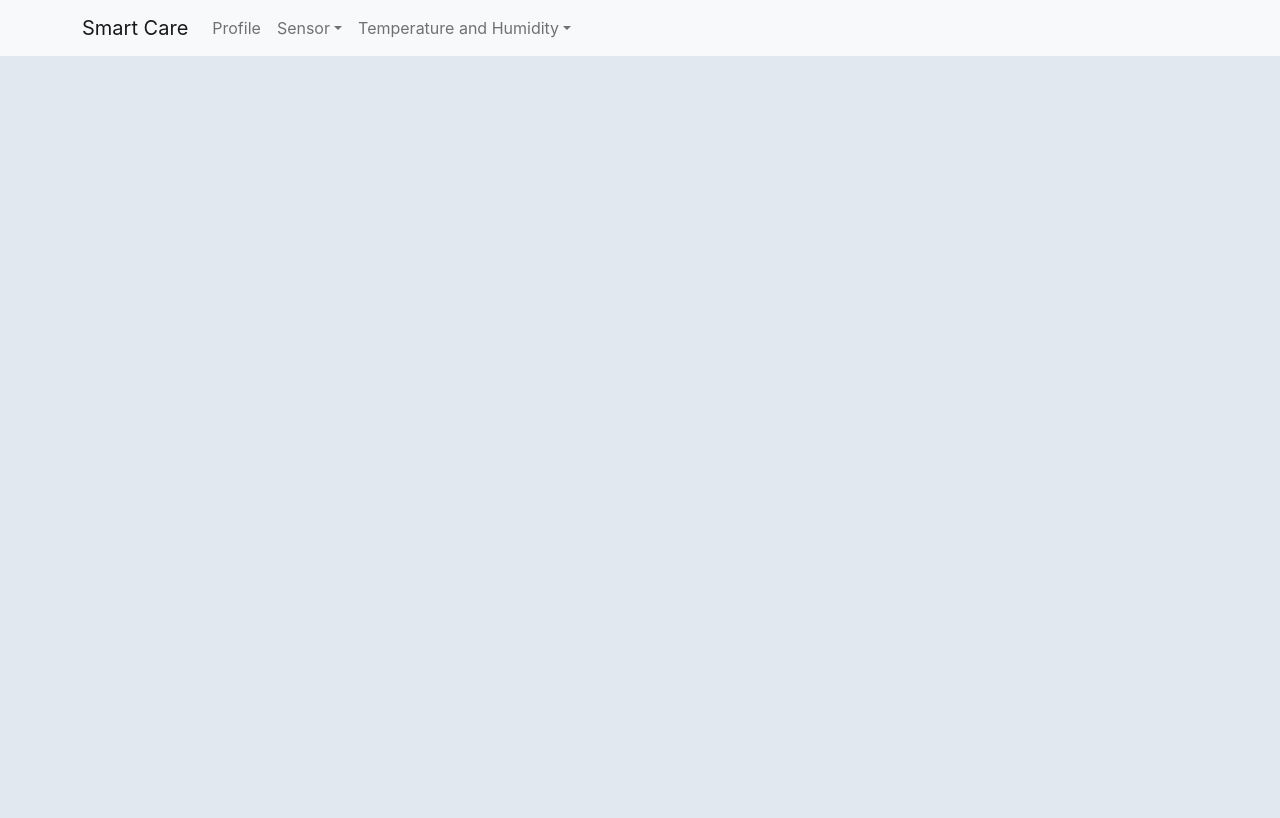
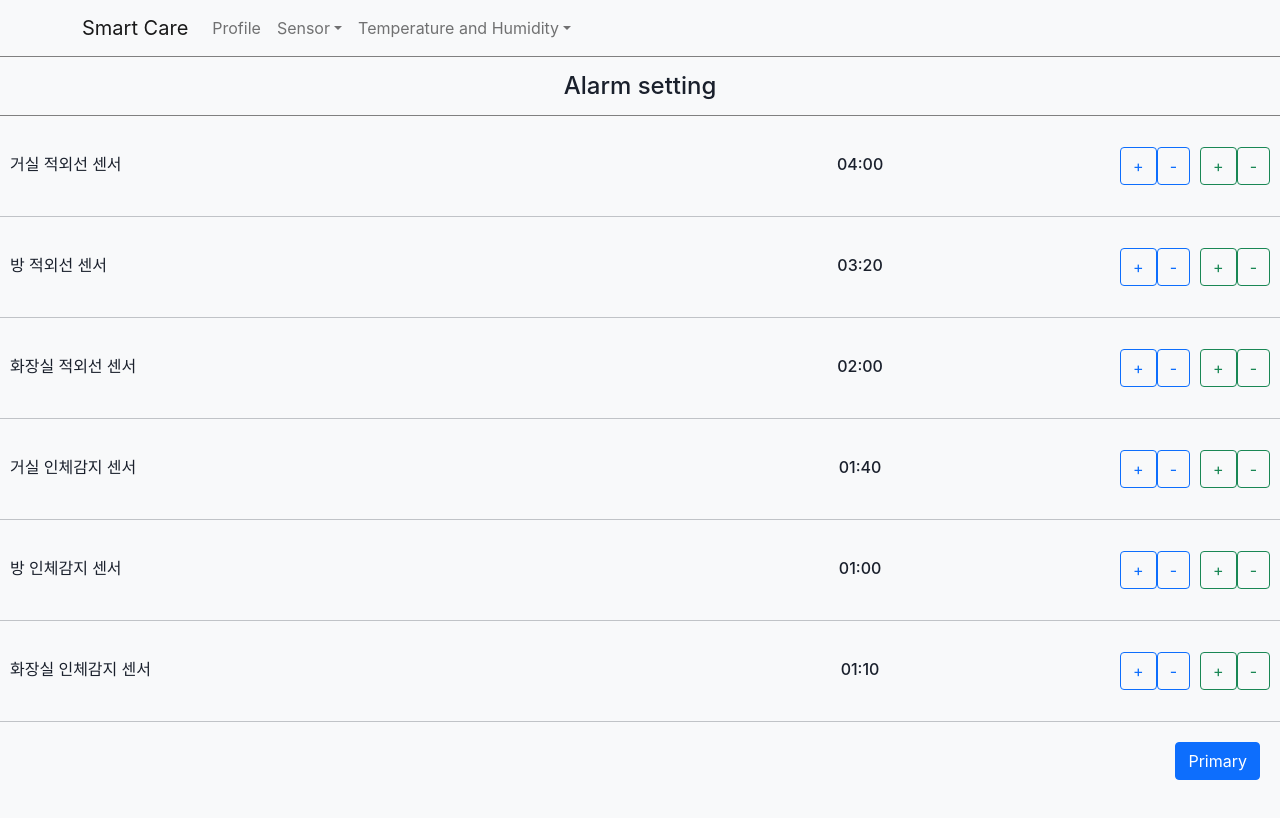
Before and after one commit to josajang98/smart_care, a React (Create React App) app in the folder smartcare/: page /alarm in a window 1280 px wide. Shown: the top 818 px of the page. Built offline with nearby package versions, Linux system fonts and the light colour scheme.

Commit message:
Feat: 알람 세팅 페이지 코딩

```diff
--- /dev/null
+++ b/smartcare/src/Alarm.css
@@ -0,0 +1,26 @@
+.alarm {
+  height: 100%;
+  background-color: #f8f9fa;
+}
+.obj {
+  display: flex;
+  align-items: center;
+  justify-content: space-between;
+  padding: 10px;
+  height: 100px;
+}
+.obj .info {
+  display: flex;
+  justify-content: space-between;
+  align-items: center;
+}
+.obj .btn-group .btns {
+  margin-left: 10px;
+}
+.save-btn {
+  margin: 20px;
+  float: right;
+}
+hr {
+  margin: 0;
+}
--- /dev/null
+++ b/smartcare/src/Alarm.js
@@ -0,0 +1,93 @@
+import { useState } from 'react'
+import { Button } from 'react-bootstrap'
+import './Alarm.css'
+function Alarm() {
+  const [times, setTimes] = useState({
+    "거실 적외선 센서": 240,
+    "방 적외선 센서": 200,
+    "화장실 적외선 센서": 120,
+    "거실 인체감지 센서": 100,
+    "방 인체감지 센서": 60,
+    "화장실 인체감지 센서": 70,
+  })
+
+  function display(times) {
+    const result = [];
+    for (const key in times) {
+      result.push(
+        <Obj name={key} times={times} h={Math.floor(times[key] / 60).toString().padStart(2, '0')} m={(times[key] % 60).toString().padStart(2, '0')} setTimes={setTimes} />
+      )
+    }
+    return result;
+  }
+
+  return (
+    <div className='alarm'>
+      <section className='title'>
+        <h4>Alarm setting</h4>
+      </section>
+
+      <section className='sensor-value-settings'>
+        {display(times)}
+      </section>
+      <Button className='save-btn' variant="primary">Primary</Button>{' '}
+    </div>
+
+  )
+}
+
+function Obj({ name, h, m, setTimes, times }) {
+  function setHourMin(name, value, setTimes) {
+    const copy = { ...times };
+    switch (value) {
+      case 'hp':
+        copy[name] += 60;
+        setTimes(copy);
+        break;
+      case 'hm':
+        if (copy[name] < 60) copy[name] = 0
+        else copy[name] -= 60;
+        setTimes(copy);
+        break;
+      case 'mp':
+        copy[name] += 10;
+        setTimes(copy);
+        break;
+      case 'mm':
+        if (copy[name] < 10) copy[name] = 0
+        else copy[name] -= 10;
+        setTimes(copy);
+        break;
+    }
+
+  }
+  return (
+    <div>
+      <article className='obj'>
+
+        <div className='info'>
+          <h6>{name}</h6>
+        </div>
+        <div className='time'>
+          <h6>{h}:{m}</h6>
+        </div>
+        <div className='btn-group'>
+          <div className='btns'>
+            <Button onClick={() => { setHourMin(name, 'hp', setTimes) }} variant="outline-primary">+</Button>
+            <Button onClick={() => { setHourMin(name, 'hm', setTimes) }} variant="outline-primary">-</Button>
+          </div>
+          <div className='btns'>
+            <Button onClick={() => { setHourMin(name, 'mp', setTimes) }} variant="outline-success">+</Button>
+            <Button onClick={() => { setHourMin(name, 'mm', setTimes) }} variant="outline-success">-</Button>
+          </div>
+        </div>
+
+
+
+      </article>
+      <hr />
+    </div>
+
+  )
+}
+export default Alarm;
--- a/smartcare/src/App.js
+++ b/smartcare/src/App.js
@@ -4,6 +4,7 @@ import './App.css';
 import Home from './Home'
 import Profile from './Profile'
 import Sensor from './Sensor'
+import Alarm from './Alarm';
 import TH from './TH'
 
 function App() {
@@ -13,6 +14,7 @@ function App() {
       <Route exact path='/'><Home /></Route>
       <Route path='/profile'><Profile /></Route>
       <Route path='/sensor'><Sensor /></Route>
+      <Route path='/alarm'><Alarm /></Route>
       <Route path='/th'><TH /></Route>
     </div>
   );
@@ -25,11 +27,10 @@ function Navi() {
         <Navbar.Toggle aria-controls="basic-navbar-nav" />
         <Navbar.Collapse id="basic-navbar-nav">
           <Nav className="me-auto">
-
             <Nav.Link ><Link className='text-link' to='/profile'>Profile</Link></Nav.Link>
             <NavDropdown title="Sensor" id="basic-nav-dropdown">
-              <NavDropdown.Item ><Link className='text-link' to='/sensor/display'>Sensor Display</Link></NavDropdown.Item>
-              <NavDropdown.Item ><Link className='text-link' to='/sensor/edit'>Sensor Edit</Link></NavDropdown.Item>
+              <NavDropdown.Item ><Link className='text-link' to='/sensor'>Sensor log</Link></NavDropdown.Item>
+              <NavDropdown.Item ><Link className='text-link' to='/alarm'>Alarm setting</Link></NavDropdown.Item>
             </NavDropdown>
             <NavDropdown title="Temperature and Humidity" id="basic-nav-dropdown">
               <NavDropdown.Item ><Link className='text-link' to='/th1'>Living room</Link></NavDropdown.Item>
--- a/smartcare/src/Profile.js
+++ b/smartcare/src/Profile.js
@@ -7,6 +7,9 @@ function Profile() {
 
   return (
     <div className='profile'>
+      <section className='title'>
+        <h4>Profile</h4>
+      </section>
       {
         update
           ? <Display update={update} setUpdate={setUpdate} />
--- a/smartcare/src/profile.css
+++ b/smartcare/src/profile.css
@@ -35,12 +35,29 @@ li {
   align-items: center;
   justify-content: space-between;
 }
-
+h4 {
+  margin-bottom: 0;
+}
+.title {
+  background-color: #f8f9fa;
+  text-align: center;
+  border-style: solid;
+  border-width: 0.1px 0px;
+  border-color: gray;
+  height: 60px;
+  display: flex;
+  justify-content: center;
+  align-items: center;
+}
+.title h4 {
+  margin-bottom: 0;
+}
 @media screen and (min-width: 769px) {
   .profile {
     width: 100%;
     height: 100%;
     display: flex;
+    flex-direction: column;
     justify-content: space-around;
   }
   .card {
--- a/smartcare/src/sensor.css
+++ b/smartcare/src/sensor.css
@@ -1,13 +1,3 @@
-.title {
-  background-color: #f8f9fa;
-  text-align: center;
-  border-style: solid;
-  border-width: 0.2px;
-  height: 60px;
-  display: flex;
-  justify-content: center;
-  align-items: center;
-}
 .logs {
   background-color: #f8f9fa;
   height: 700px;
@@ -24,7 +14,20 @@
   margin: 20px;
   height: 55px;
 }
-
+.title {
+  background-color: #f8f9fa;
+  text-align: center;
+  border-style: solid;
+  border-width: 0.1px 0px;
+  border-color: gray;
+  height: 60px;
+  display: flex;
+  justify-content: center;
+  align-items: center;
+}
+.title h4 {
+  margin-bottom: 0;
+}
 h5,
 h6 {
   margin-bottom: 2px;
```
